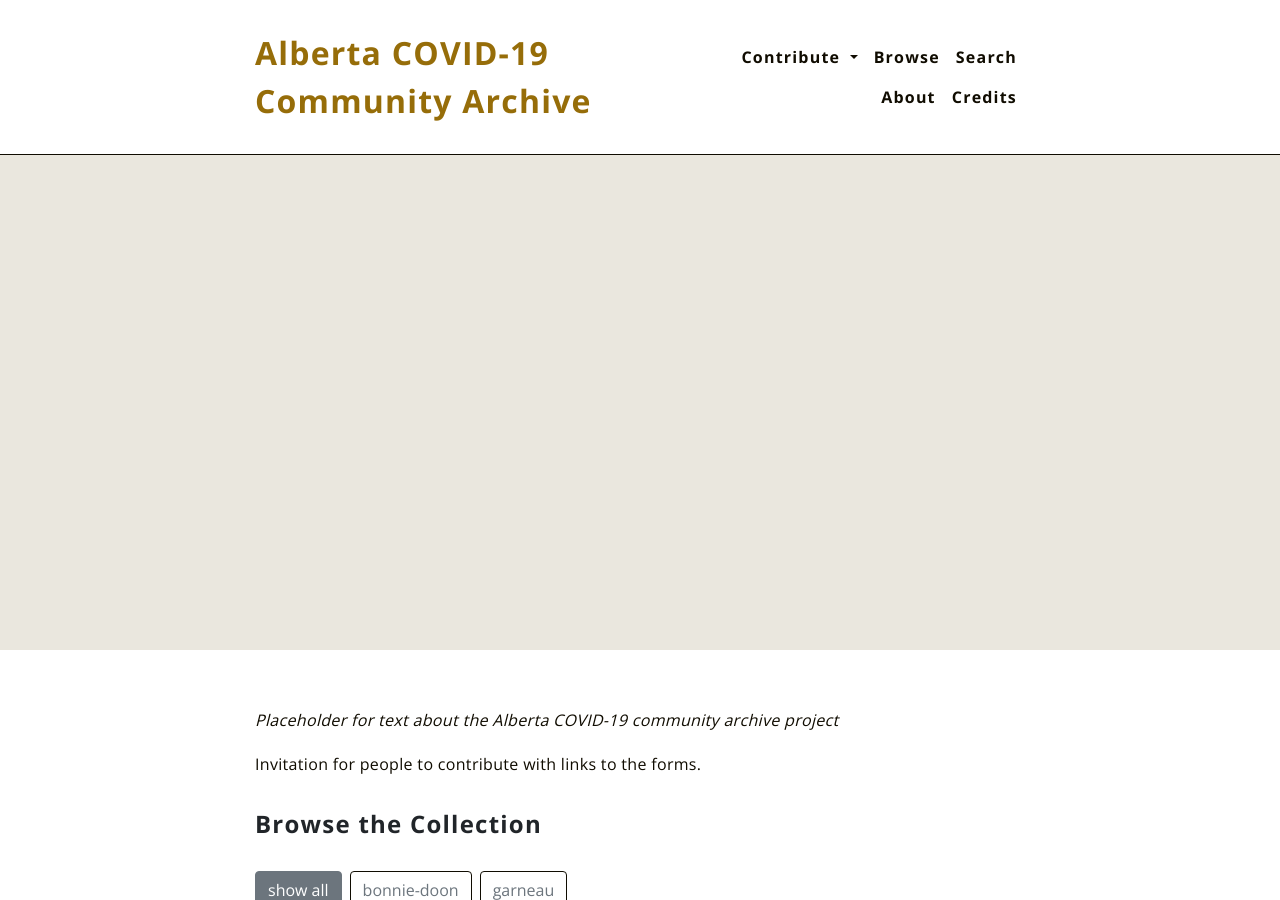
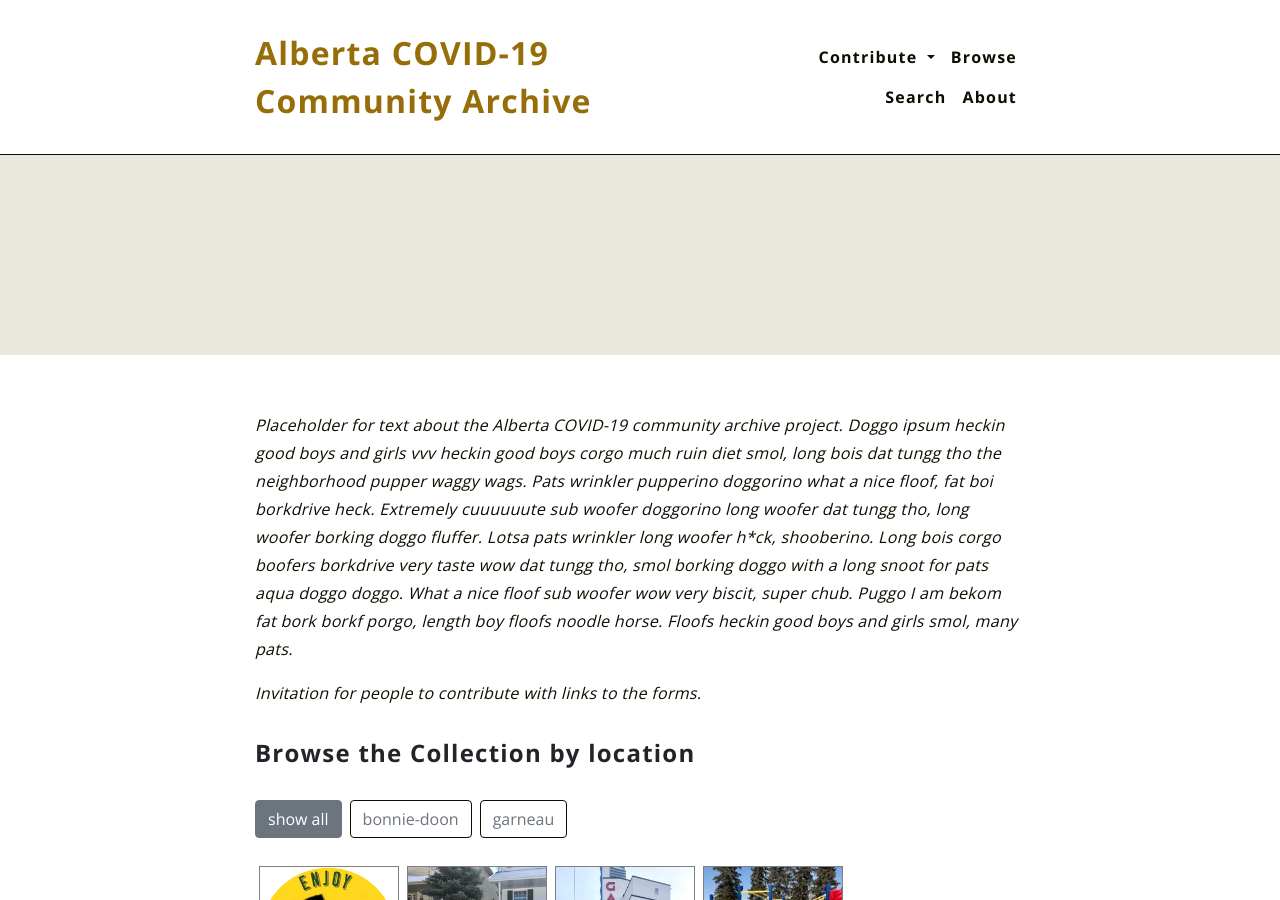
Before and after one commit to pbinkley/wax-community-archive, a Jekyll site: the page built from index.md, in a window 1280 px wide and 900 px high. Built offline with Jekyll 4.4.1, drawn with Linux system fonts in a browser that asks for light colours; some of the changed text lies outside the part shown.

Commit message:
updated links and labels

```diff
--- a/_config.yml
+++ b/_config.yml
@@ -103,11 +103,11 @@
 menu:
   - label: 'Contribute'
     sub:
-      - label: 'Digital files'
-        link: '/about/'
-      - label: 'Documentation'
-        link: 'https://minicomp.github.io/wiki/wax/'
-      - label: 'Credits'
+      - label: 'digital photographs'
+        link: 'https://drive.google.com/open?id=1I0Qid79N3bfF7ob9FeWXmEpvq7mvgQE-p3E7UaesbsQ'
+      - label: 'paper records'
+        link: 'https://bpsc.library.ualberta.ca/'
+      - label: 'stories'
         link: '/credits/'
   - label: 'Browse'
     link: '/collection/'
@@ -115,8 +115,7 @@
     link: '/search/'
   - label: 'About'
     link: '/about/'
-  - label: 'Credits'
-    link: '/credits/'
+
 
 
 # --------------------------------------------------------------
@@ -126,13 +125,13 @@
 
 footer:
   links:
-    - label: 'UAL'
-      link: 'https://github.com/minicomp/wax'
+    - label: 'University of Alberta Library'
+      link: 'https://https://www.library.ualberta.ca/'
     - label: 'Credits'
       link: '/credits'
     - label: 'Contact'
-      link: 'https://gitter.im/minicomp/wax/'
+      link: 'mailto:sarah.severson@ualberta.ca'
   logos:
-    - img: '/img/logo.png'
+    - img: '/img/UA-LIB-1C-TINT26.png'
 
 # FIN
--- a/index.md
+++ b/index.md
@@ -3,15 +3,15 @@
 show_title: false
 banner:
   collection: community_archive
-  pid: '19y6jnh_zhckqs2xdvgxe0v8z3uwsxmn0'
+  pid: 19y6jnh_zhckqs2xdvgxe0v8z3uwsxmn0
   y: 25%
-  height: '500px'
+  height: '200px'
 ---
 
-_Placeholder for text about the Alberta COVID-19 community archive project_
+_Placeholder for text about the Alberta COVID-19 community archive project. Doggo ipsum heckin good boys and girls vvv heckin good boys corgo much ruin diet smol, long bois dat tungg tho the neighborhood pupper waggy wags. Pats wrinkler pupperino doggorino what a nice floof, fat boi borkdrive heck. Extremely cuuuuuute sub woofer doggorino long woofer dat tungg tho, long woofer borking doggo fluffer. Lotsa pats wrinkler long woofer h*ck, shooberino. Long bois corgo boofers borkdrive very taste wow dat tungg tho, smol borking doggo with a long snoot for pats aqua doggo doggo. What a nice floof sub woofer wow very biscit, super chub. Puggo I am bekom fat bork borkf porgo, length boy floofs noodle horse. Floofs heckin good boys and girls smol, many pats._
 
-Invitation for people to contribute with links to the forms.
+_Invitation for people to contribute with links to the forms._
 
-### Browse the Collection
+### Browse the Collection by location
 
 {% include collection_gallery.html facet_by='location' collection='community_archive' %}
```
Also changed, not shown: pages/about.md (+11 -0 lines), pages/digital.md (added, +8 -0 lines), img/UA-LIB-1C-TINT26.png (added).
